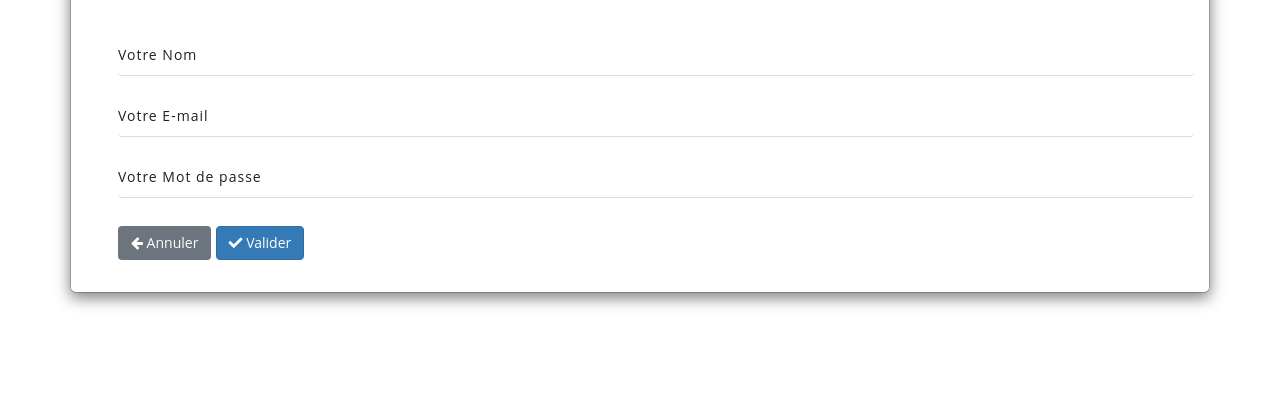
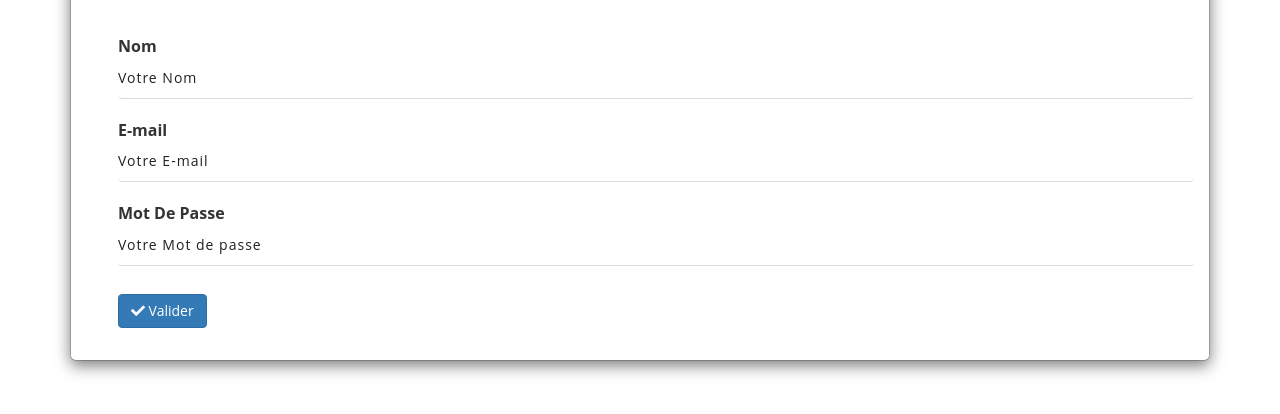
Before and after one commit to EzzedineE/javascript-project, a plain HTML site: page profil.html in a window 1280 px wide. Shown: the part 200-614 px from the top of the page. Drawn offline with nearby package versions, Linux system fonts and the light colour scheme; sample sign-in values are in the browser's storage.

Commit message:
ajouter une page profil

```diff
--- a/js/profil.js
+++ b/js/profil.js
@@ -3,23 +3,13 @@ var nom = document.getElementById("nom1");
 var email = document.getElementById("email1");
 var password = document.getElementById("password1");
 var index;
-var input1 = document.getElementById("input")
+function profil() {
+    const connectedUser = JSON.parse(localStorage.getItem("UserConnecter"));
+    var users = JSON.parse(localStorage.getItem("users")) || [];
+    const UserIndex = users.findIndex((element) => element.email === connectedUser.email)
+    modifier(UserIndex)
+}
 
-function profil() {
-    document.getElementById("connecte").innerHTML = "";
-    const connectedUser = JSON.parse(localStorage.getItem("connectuser"));
-    var users = JSON.parse(localStorage.getItem("users")) || [];
-    const connectedUserIndex = users.findIndex((element) => element.email === connectedUser.email);
-    users.forEach((users, i) => {
-        if (connectedUserIndex == i) {
-            document.getElementById("connecte" ).innerHTML += `<b>Nom :</b> ${users.nom}<hr>
-            <b> Prenom :</b> ${users.email}<hr>
-            <b> Mot de passe :</b> ${users.password}<hr>
-            <button class="mb-4 btn btn-primary" type="button" onclick="modifier(${i})"><i class="fa fa-save"></i> Modifier</button>`;
-        }
-    })
-}
-input1.addEventListener('click',modifier)
 function modifier(i) {
     nom.value = users[i].nom;
     email.value = users[i].email;
@@ -38,8 +28,7 @@ function valider() {
         email1.value = "";
         password1.value = "";
         users.splice(index, 1, object);
-
-                localStorage.setItem("connectuser", JSON.stringify(object));
+        localStorage.setItem("UserConnecter", JSON.stringify(object));
         localStorage.setItem("users", JSON.stringify(users));
         profil();
     }
--- a/js/securiser.js
+++ b/js/securiser.js
@@ -1,6 +1,6 @@
 function security() {
   const user = JSON.parse(localStorage.getItem("UserConnecter"));
-  if (user == null) {
+  if (user === null) {
     window.location.replace("./index.html");
   }
 }
--- a/profil.html
+++ b/profil.html
@@ -1,27 +1,20 @@
 <!DOCTYPE html>
 <html lang="en">
+
 <head>
   <meta charset="UTF-8" />
   <meta http-equiv="X-UA-Compatible" content="IE=edge" />
   <meta name="viewport" content="width=device-width, initial-scale=1.0" />
   <title>Profil</title>
-    <link
-      rel="stylesheet"
-      href="https://cdn.jsdelivr.net/npm/bootstrap@4.6.0/dist/css/bootstrap.min.css"
-      integrity="sha384-B0vP5xmATw1+K9KRQjQERJvTumQW0nPEzvF6L/Z6nronJ3oUOFUFpCjEUQouq2+l"
-      crossorigin="anonymous"/>
-    <link
-      rel="stylesheet"
-      href="https://cdnjs.cloudflare.com/ajax/libs/font-awesome/5.15.1/css/all.min.css"/>
-    <link
-      href="css/bootstrap.css"
-      rel="stylesheet"
-      type="text/css"
-      media="all"/>
+  <link rel="stylesheet" href="https://cdn.jsdelivr.net/npm/bootstrap@4.6.0/dist/css/bootstrap.min.css"
+    integrity="sha384-B0vP5xmATw1+K9KRQjQERJvTumQW0nPEzvF6L/Z6nronJ3oUOFUFpCjEUQouq2+l" crossorigin="anonymous" />
+  <link rel="stylesheet" href="https://cdnjs.cloudflare.com/ajax/libs/font-awesome/5.15.1/css/all.min.css" />
+  <link href="css/bootstrap.css" rel="stylesheet" type="text/css" media="all" />
   <link href="css/style.css" rel="stylesheet" type="text/css" media="all" />
   <link href="css/font-awesome.css" rel="stylesheet" />
 </head>
-  <body onload="profil()">
+
+<body onload="security();profil()">
   <div class="header-most-top">
     <p>Grocery Offer Zone Top Deals & Discounts</p>
   </div>
@@ -40,24 +33,22 @@
       <!-- header-bot -->
       <div class="modal-content container">
         <div class="modal-body modal-body-sub_agile container">
-                    <div class="modal_body_left modal_body_left1" >
+          <div class="modal_body_left modal_body_left1">
             <h3 class="agileinfo_sign">Profil</h3>
             <div class="clearfix"></div>
           </div>
           <div>
             <p id="connecte"></p>
-
-            </div>  <p id="input"></p>
+          </div>
           <div>
-
+            <label for="nom1"><b>Nom</b></label>
             <input type="text" placeholder="Votre Nom" id="nom1" class="rounded formulaire" />
+            <label for="email"><b>E-mail</b></label>
             <input type="email" placeholder="Votre E-mail" id="email1" class="rounded formulaire" />
-                <input type="password" placeholder="Votre Mot de passe" id="password1" class="rounded formulaire"/>
+            <label for="password1"><b>Mot De Passe</b></label>
+            <input type="password" placeholder="Votre Mot de passe" id="password1" class="rounded formulaire" />
             <div>
-                    <a class="mt-2 btn btn-secondary formulaire" href="./index.html">
-                      <i class="fa fa-arrow-left"></i> Annuler
-                    </a>
-                    <button class="mt-2 btn btn-primary formulaire " type="button" onclick="valider()">
+              <button class="mt-2 btn btn-primary formulaire " id="valider" type="button" onclick="valider()">
                 <i class="fas fa-check"></i> Valider
               </button>
             </div>
@@ -65,7 +56,8 @@
         </div>
       </div>
     </div>
-
+    <script src="./js/securiser.js"></script>
     <script src="./js/profil.js"></script>
 </body>
+
 </html>
```
Lines whose indentation alone changed are shown as unchanged.
